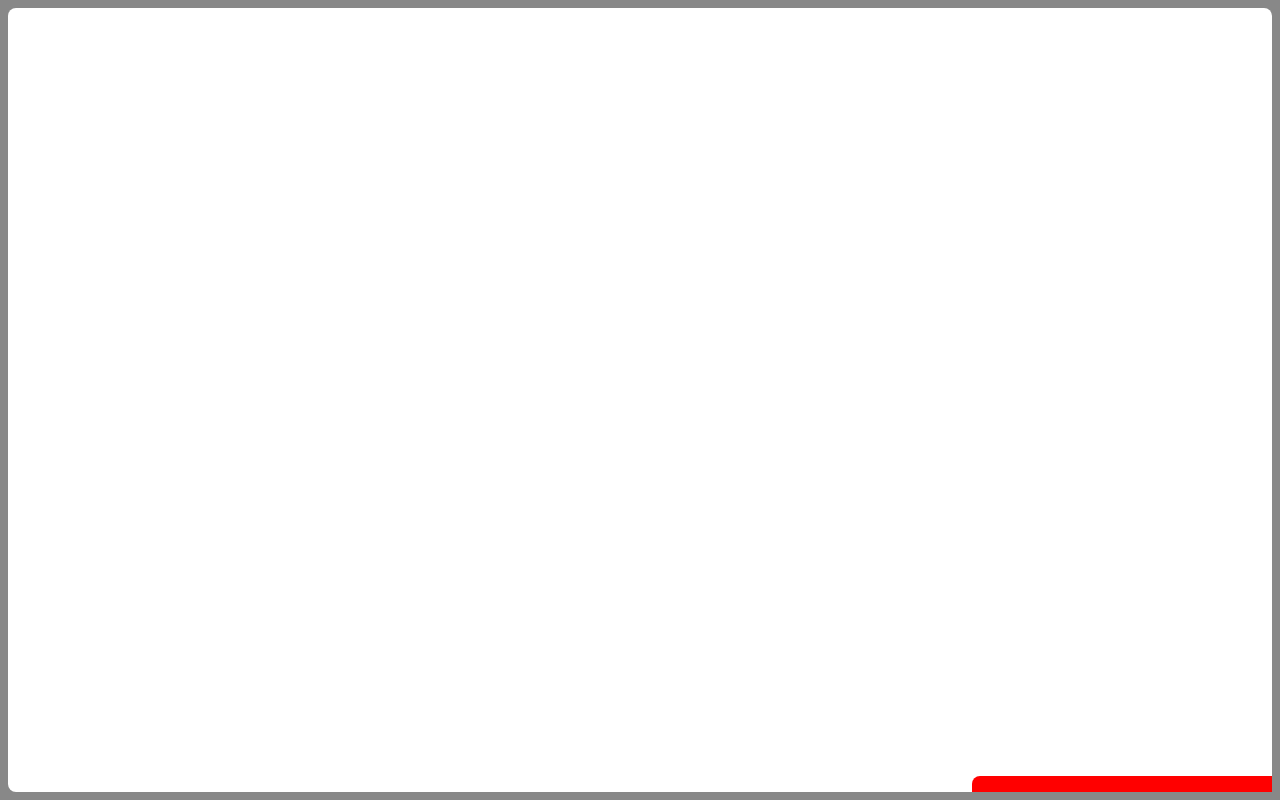
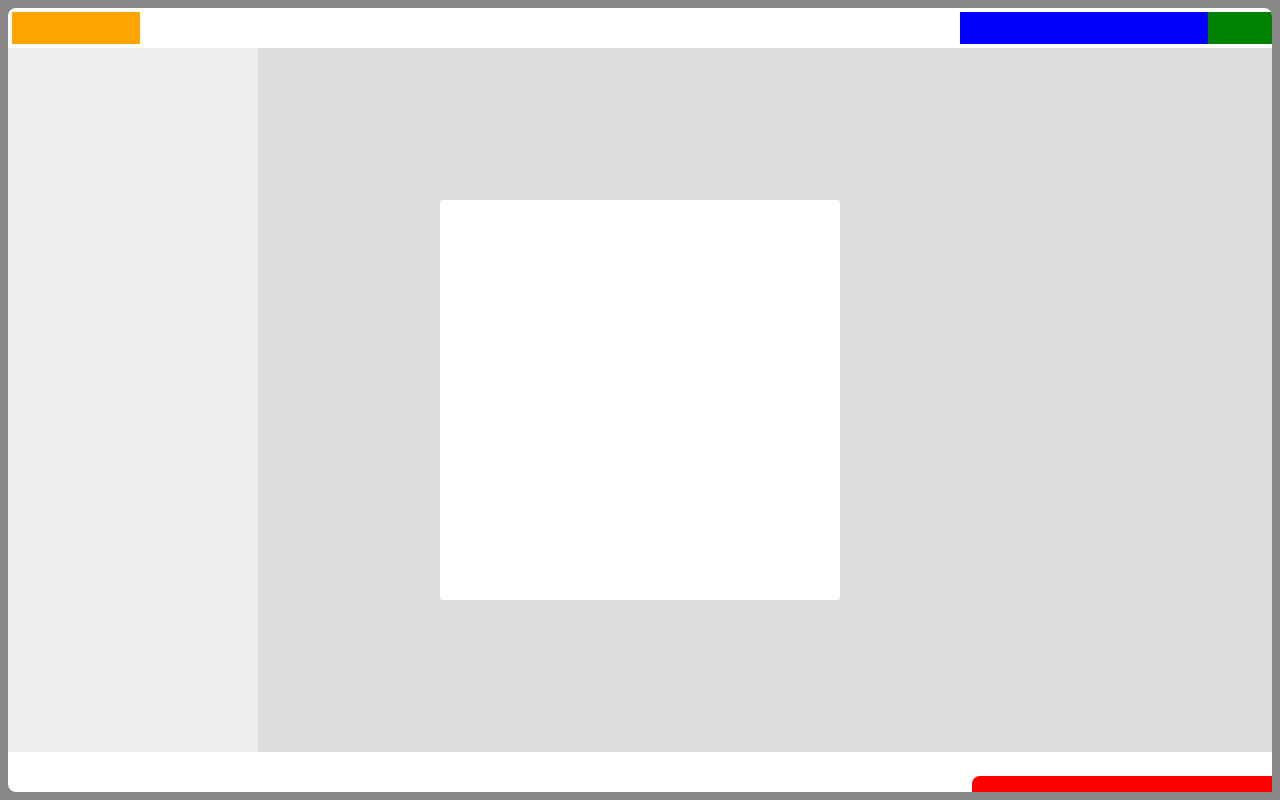
Before and after one commit to learningreac/chat, a React (Create React App) app: page / in a window 1280 px wide. Built offline with nearby package versions, Linux system fonts and the light colour scheme.

Commit message:
initialize Layout

```diff
--- a/src/App.js
+++ b/src/App.js
@@ -2,7 +2,11 @@ import { useState } from 'react';
 import './css/spa.css';
 import './css/spa.shell.css';
 
-import ChatSlider from './components/ChatSlider'
+import Head from './components/Head';
+import Main from './components/Main';
+import Footer from './components/Footer';
+import ChatSlider from './components/ChatSlider';
+import Modal from './components/Modal';
 
 import { configMap } from './constans';
 
@@ -12,7 +16,7 @@ const App = () => {
   const [hoverTitle, setHoverTitle] = useState(configMap.retracted_title);
 
   const toggleSlider = () => {
-    if(sliderHeight === configMap.retracted_height){
+    if (sliderHeight === configMap.retracted_height) {
       setSliderHeight(configMap.extended_height);
       setHoverTitle(configMap.extended_title);
 
@@ -25,7 +29,11 @@ const App = () => {
 
   return (
     <div id='spa'>
+      <Head />
+      <Main />
+      <Footer />
       <ChatSlider height={sliderHeight} title={hoverTitle} handleClick={toggleSlider} />
+      <Modal />
     </div>
   );
 }
--- /dev/null
+++ b/src/components/Footer.js
@@ -0,0 +1,7 @@
+const Footer = () => {
+    return (
+        <div className="spa-shell-foot"></div>
+    )
+};
+
+export default Footer;
--- /dev/null
+++ b/src/components/Head.js
@@ -0,0 +1,17 @@
+import HeadLogo from "./HeadLogo";
+import HeadAcct from "./HeadAcct";
+import Search from "./HeadSearch";
+
+
+const Head = () => {
+
+    return (
+        <div className="spa-shell-head">
+            <HeadLogo />
+            <HeadAcct />
+            <Search />
+        </div>
+    )
+};
+
+export default Head;
--- /dev/null
+++ b/src/components/HeadAcct.js
@@ -0,0 +1,7 @@
+const HeadAcct = () => {
+    return (
+        <div className="spa-shell-head-acct"></div>
+    )
+};
+
+export default HeadAcct;
--- /dev/null
+++ b/src/components/HeadLogo.js
@@ -0,0 +1,7 @@
+const HeadLogo = () => {
+    return (
+        <div className="spa-shell-head-logo"></div>
+    )
+};
+
+export default HeadLogo;
--- /dev/null
+++ b/src/components/HeadSearch.js
@@ -0,0 +1,7 @@
+const Search = () => {
+    return (
+        <div className="spa-shell-head-search"></div>
+    )
+};
+
+export default Search;
--- /dev/null
+++ b/src/components/Main.js
@@ -0,0 +1,13 @@
+import MainNav from "./MainNav";
+import MainContent from "./MainContent";
+
+const Main = () => {
+    return (
+        <div className="spa-shell-main">
+            <MainNav />
+            <MainContent />
+        </div>
+    )
+};
+
+export default Main;
--- /dev/null
+++ b/src/components/MainContent.js
@@ -0,0 +1,7 @@
+const MainContent = () => {
+    return (
+        <div className="spa-shell-main-content"></div>
+    )
+};
+
+export default MainContent;
--- /dev/null
+++ b/src/components/MainNav.js
@@ -0,0 +1,7 @@
+const MainNav = () => {
+    return (
+        <div className="spa-shell-main-nav"></div>
+    )
+};
+
+export default MainNav;
--- /dev/null
+++ b/src/components/Modal.js
@@ -0,0 +1,7 @@
+const Modal = () => {
+    return (
+        <div className="spa-shell-modal"></div>
+    )
+};
+
+export default Modal;
```
